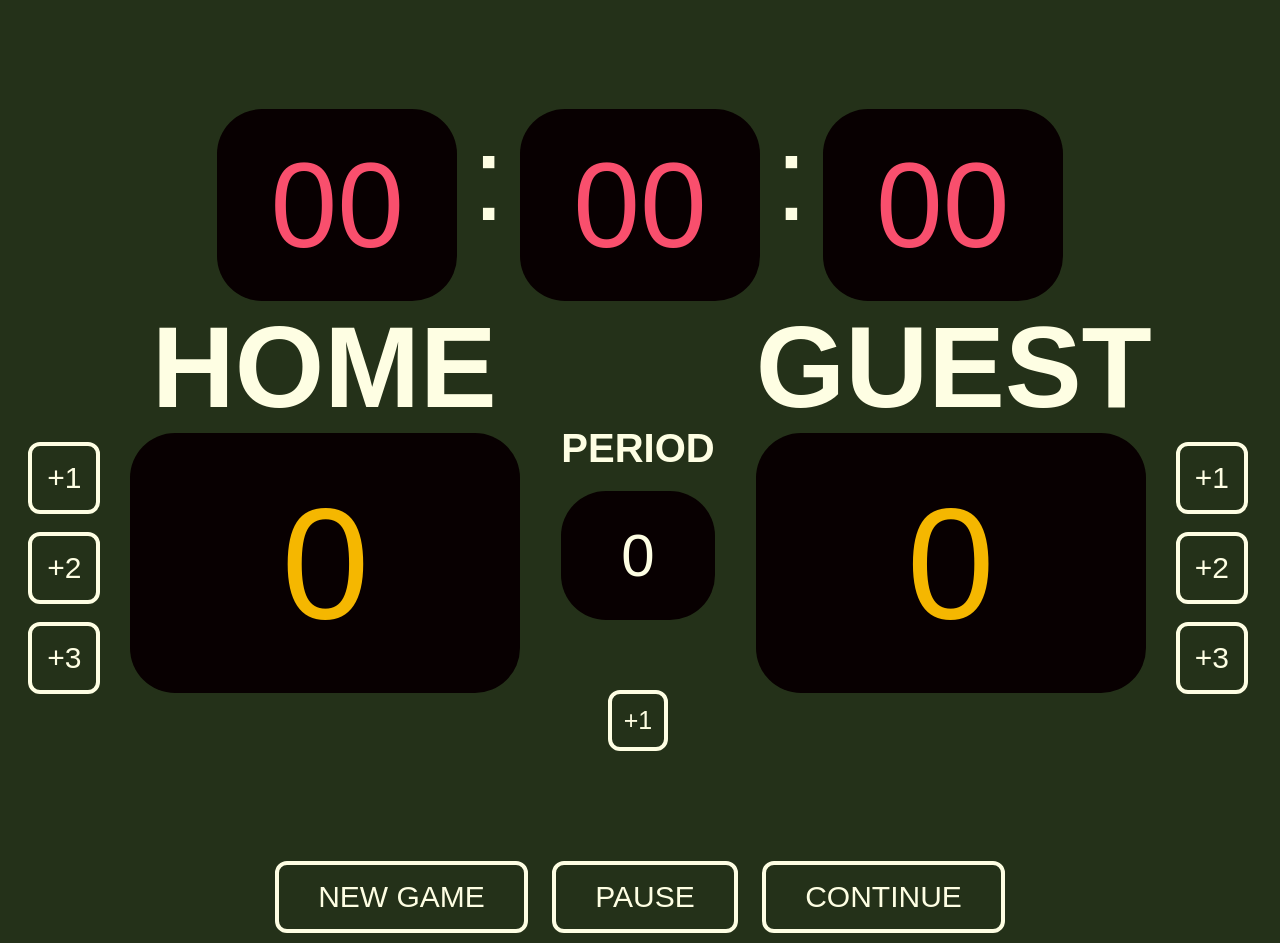
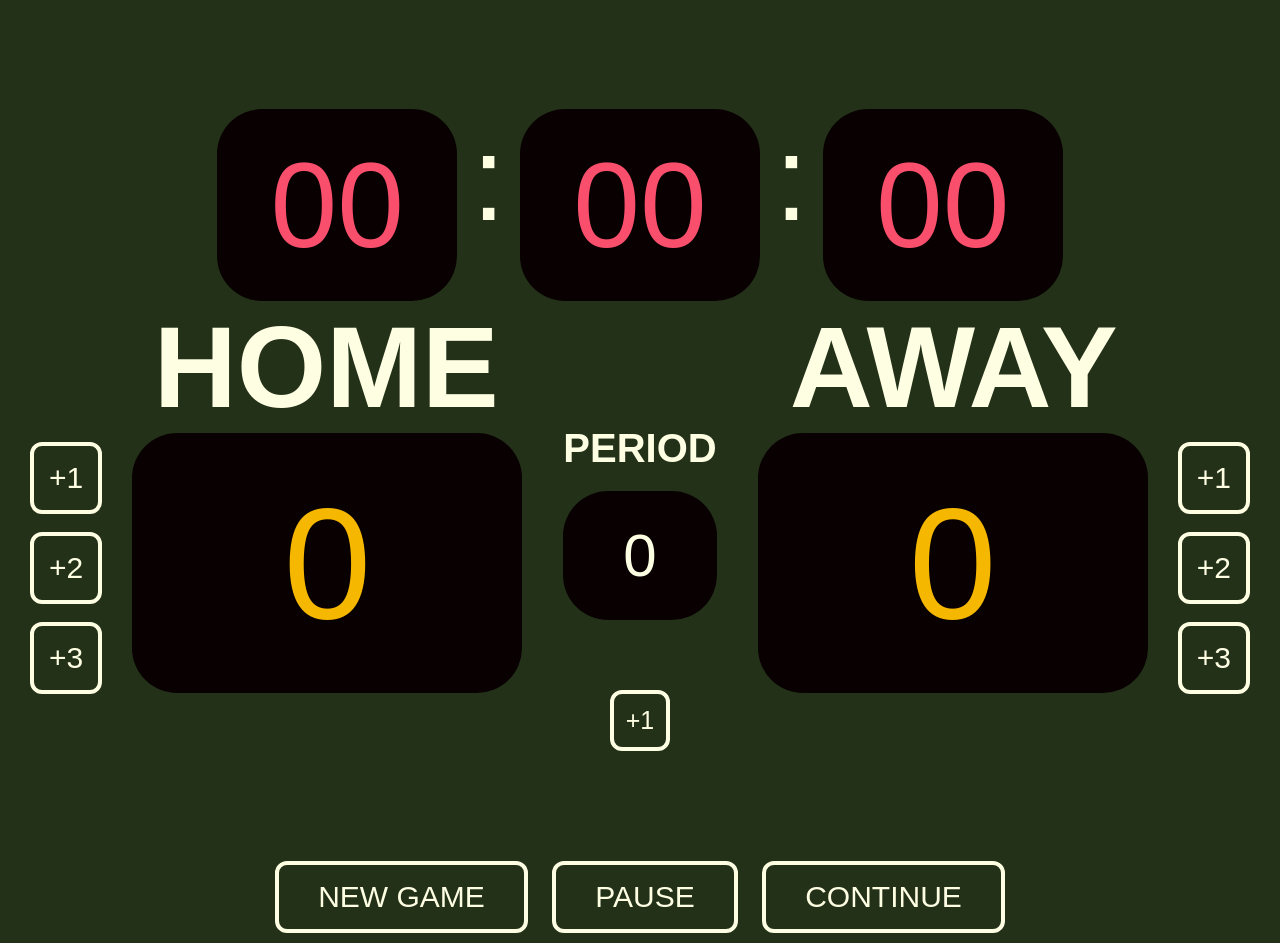
Before and after one commit to ESofTero/Basketball_Scoreboard, a plain HTML site: page index.html in a window 1280 px wide. Drawn offline with Linux system fonts and the light colour scheme; a web font is replaced by a local one.

Commit message:
Guest to Away

```diff
--- a/index.html
+++ b/index.html
@@ -51,7 +51,7 @@
                 </div>
 
                 <div class="guest">
-                    <h3 id="title-g">GUEST</h3>
+                    <h3 id="title-g">AWAY</h3>
                     <div class="g-scoreboard">
                         <div class="guest-c">
                             <p class="numbers points" id="guest_score">0</p>
```
